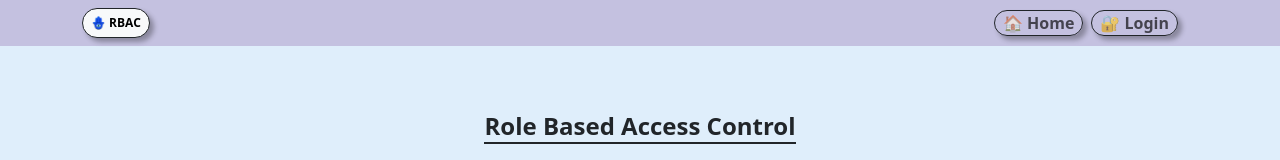
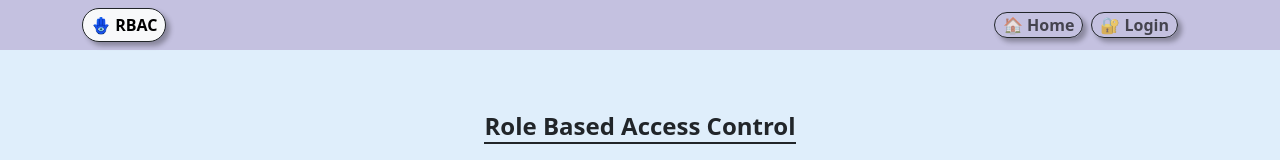
Before and after one commit to danutnanu/RoleBasedAccessControl, a React (Vite) app: page / in a window 1280 px wide. Shown: the top 160 px of the page. Built offline with nearby package versions, Linux system fonts and the light colour scheme.

Commit message:
Update Navbar link font size for improved readability and adjust CSS.

```diff
--- a/src/components/Navbar.css
+++ b/src/components/Navbar.css
@@ -4,5 +4,4 @@
 
 .nav-link {
   box-shadow: 4px 4px 5px rgba(0, 0, 0, 0.3);
-
 }
--- a/src/components/Navbar.jsx
+++ b/src/components/Navbar.jsx
@@ -39,7 +39,7 @@ function Navigation() {
   return (
     <Navbar expanded={expanded} onToggle={() => setExpanded(!expanded)} expand="md" className="navbar fixed-top mt-0 mx-0 p-0">
       <Container>
-        <a className="badge nav-link text-bg-light fw-bold p-2 my-2 border border-1 border-dark rounded-pill">🪬 RBAC</a>
+        <a className="badge nav-link text-bg-light fw-bold p-2 my-2 fs-6 border border-1 border-dark rounded-pill">🪬 RBAC</a>
         <Navbar.Toggle aria-controls="basic-navbar-nav" className="my-2" onClick={() => setExpanded(!expanded)} />
         <Navbar.Collapse id="basic-navbar-nav" className="justify-content-end text-center me-3">
           <Nav className="p-0 w-100 align-items-center justify-content-md-end">
```
